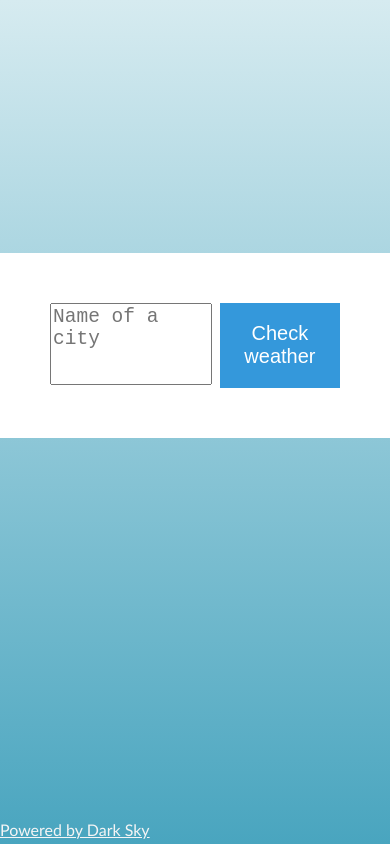
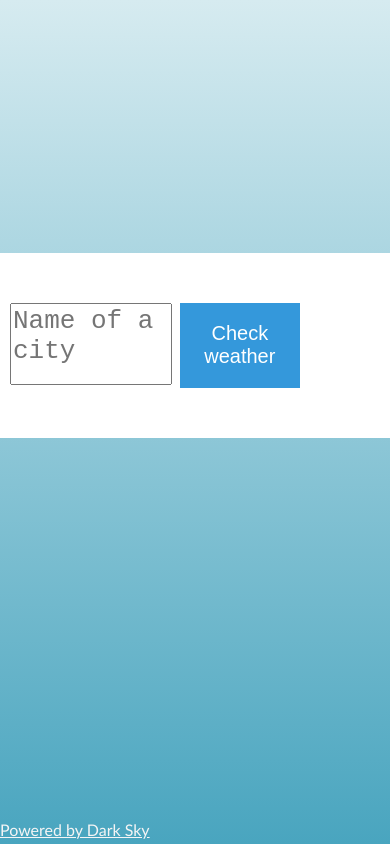
Before and after one commit to galkowskip/WeatherAp, a website: page client/index.html in a window 390 px wide. Drawn offline with Linux system fonts and the light colour scheme.

Commit message:
more css

```diff
--- a/client/css/boxes.css
+++ b/client/css/boxes.css
@@ -22,6 +22,16 @@
     .wbox {
         width: 90%;
         margin-bottom: 0px;
+    }
+    #content {
+        padding: 0px;
+        justify-content: flex-start;
+    }
+    .form {
+        margin-left: 10px;
+        margin-right:0px;
+        justify-content: flex;
+        display: inline;
     }
 }
 .ico {
--- a/client/css/index.css
+++ b/client/css/index.css
@@ -4,7 +4,7 @@ li {
     align-content: center;
 }
 .input {
-    font-size: 5vw;
+    font-size: 200%;
     resize: none;
     margin-right: 2vw;
     height: 9vh;
```
